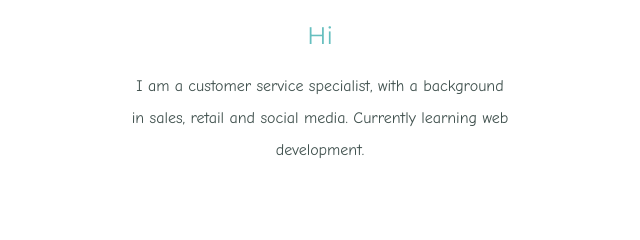
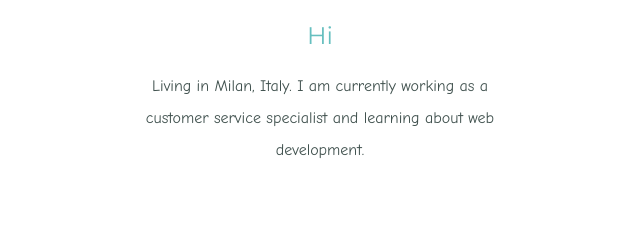
Before and after one commit to sarayavd/personal, a plain HTML site: page index.html in a window 1280 px wide. Shown: the part 1246-1486 px from the top of the page, 320-960 px from the left. Drawn offline with Linux system fonts and the light colour scheme.

```diff
--- a/index.html
+++ b/index.html
@@ -23,7 +23,7 @@
    <!-- <img class="profilepic"src="images/profilepic.jpeg" alt="profile-picture"> -->
     <img class="profilepic" src="https://media-exp1.licdn.com/dms/image/C4E03AQFUmzcKH9nYSw/profile-displayphoto-shrink_200_200/0/1645639950684?e=1664409600&v=beta&t=q25lzqu-wkYMj-pjQWP3F2Rji1Y6aF6Hq5svw8Fpiik" alt="profile-picture">
     <h2>Hi</h2>
-    <p class='hi-description'>I am a customer service specialist, with a background in sales, retail and social media. Currently learning web development.
+    <p class='hi-description'>Living in Milan, Italy. I am currently working as a customer service specialist and learning about web development.
     </p>
   </div>
   <hr>
```
